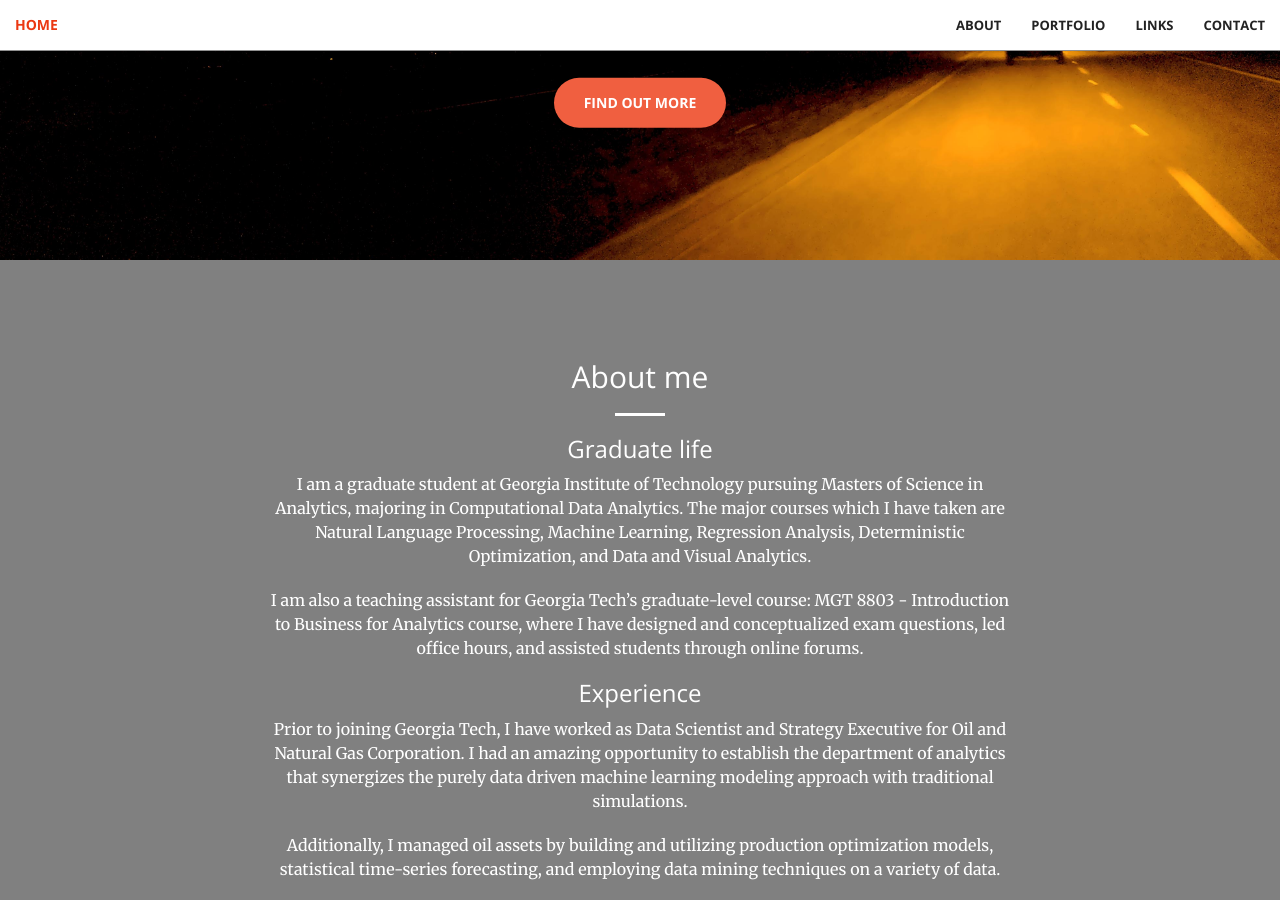
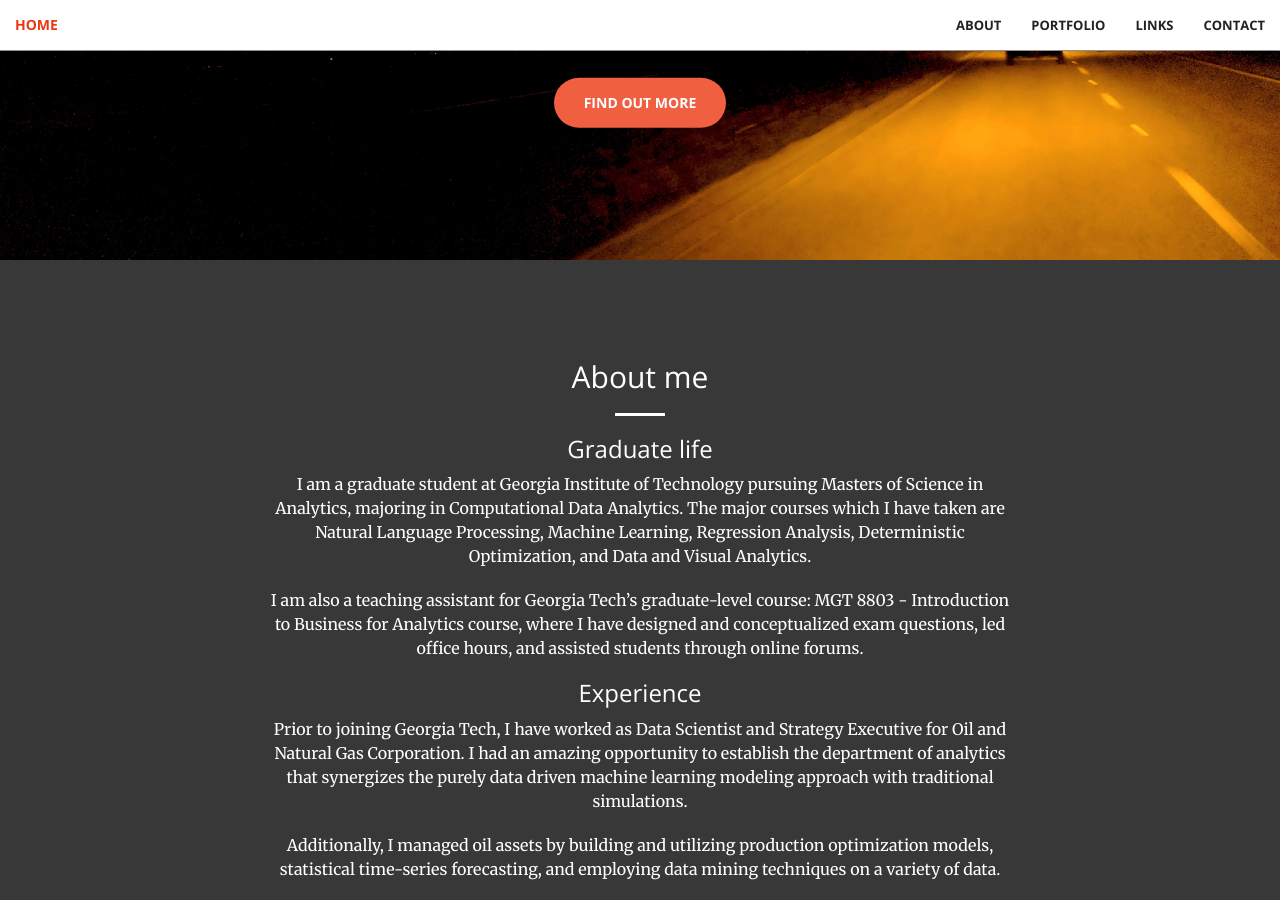
Before and after one commit to patriaabhishek/patriaabhishek.github.io, a Jekyll site: the page built from index.html, in a window 1280 px wide and 900 px high, scrolled down 640 px. Built offline with Jekyll 4.4.1, drawn with Linux system fonts in a browser that asks for light colours.

Commit message:
Updated background color of about page again

```diff
--- a/_includes/call-to-action.html
+++ b/_includes/call-to-action.html
@@ -1,4 +1,4 @@
-<section class="bg-primary" id="about" style="background-color: grey">
+<section class="bg-primary" id="about" style="background-color: #383838">
     <div class="container">
         <div class="row">
             <div class="col-lg-8 col-lg-offset-2 text-center">
```
